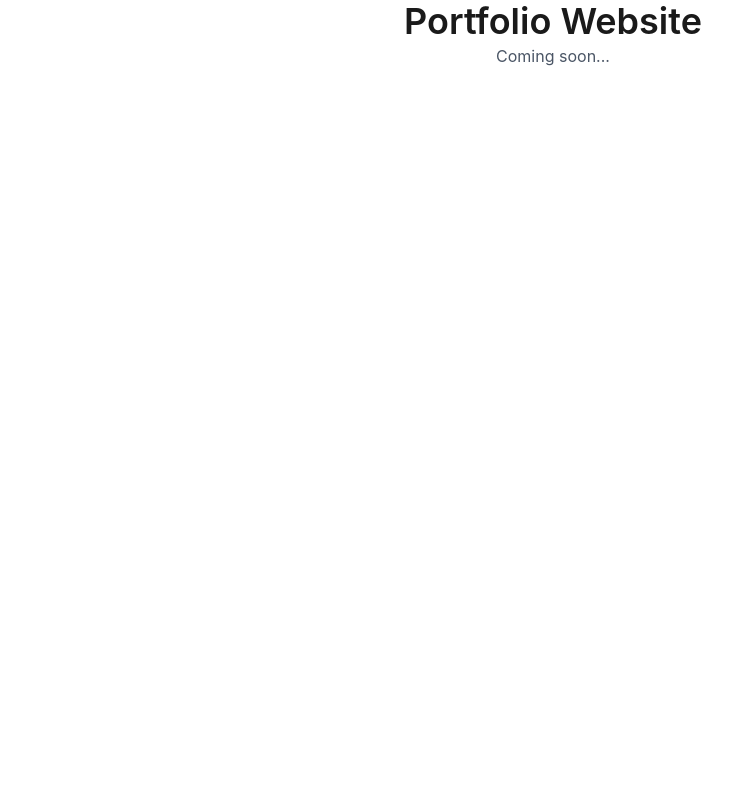
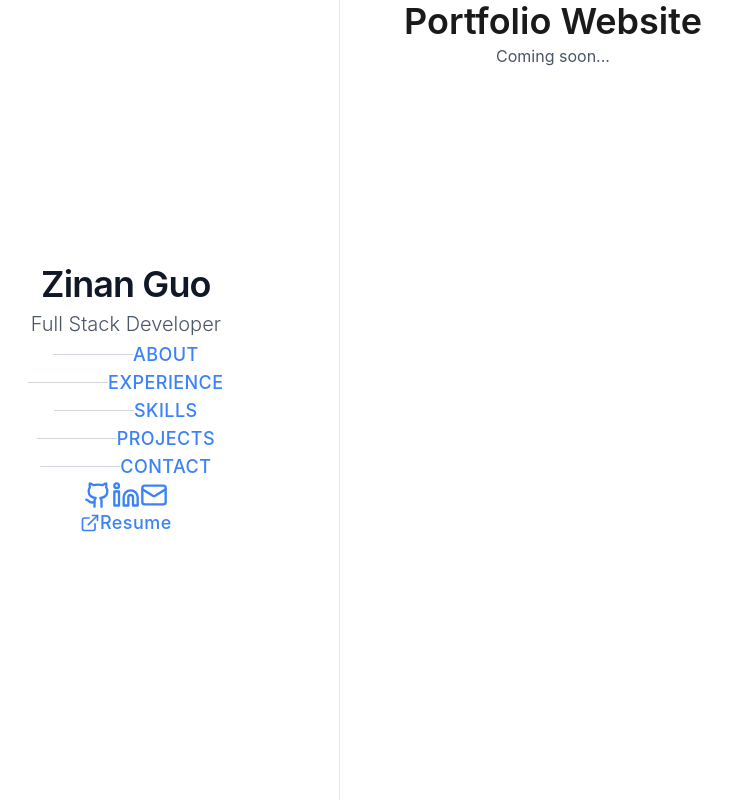
Before and after one commit to PinkGlove/portfolio, a Next.js app: page / in a window 1280 px wide. Shown: the whole page, without its empty margins (87-819 px from the left). Built offline with nearby package versions, Linux system fonts and the light colour scheme.

Commit message:
Add content of sidebar without styles

```diff
--- a/src/app/page.tsx
+++ b/src/app/page.tsx
@@ -1,7 +1,10 @@
+import Sidebar from '@/components/layout/Sidebar';
+
 export default function Home() {
   return (
     <div className="min-h-screen">
-      <main>
+      <Sidebar />
+      <main className="lg:ml-2/5 xl:ml-1/3">
         <h1 className="text-4xl font-bold text-center pt-20">
           Portfolio Website
         </h1>
--- a/src/components/layout/Sidebar.tsx
+++ b/src/components/layout/Sidebar.tsx
@@ -1,8 +1,85 @@
+import { Github, Linkedin, Mail, ExternalLink } from 'lucide-react';
+
+const navigationItems = [
+  { name: 'About', href: '#about' },
+  { name: 'Experience', href: '#experience' },
+  { name: 'Skills', href: '#skills' },
+  { name: 'Projects', href: '#projects' },
+  { name: 'Contact', href: '#contact' },
+];
+
+const socialLinks = [
+  { name: 'GitHub', href: 'https://github.com/PinkGlove', icon: Github },
+  { name: 'LinkedIn', href: 'https://linkedin.com/in/zinanguo', icon: Linkedin },
+  { name: 'Email', href: 'mailto:zinan.guo@example.com', icon: Mail },
+];
+
 export default function Sidebar() {
   return (
-    <aside>
-      <div>
-        Sidebar Component - Coming Soon
+    <aside
+      className="hidden lg:block fixed left-0 top-0 h-screen bg-white border-r border-gray-200 z-10 lg:w-2/5 xl:w-1/3"
+    >
+      <div className="flex flex-col h-full px-16 py-20 justify-center items-center text-center">
+        {/* Top Section - Name */}
+        <div className="mb-24">
+          <h1 className="text-4xl font-bold text-gray-900 mb-6 tracking-tight">
+            Zinan Guo
+          </h1>
+          <p className="text-xl text-gray-600 font-light">
+            Full Stack Developer
+          </p>
+        </div>
+
+        {/* Middle Section - Navigation Menu */}
+        <nav className="mb-24">
+          <ul className="space-y-12">
+            {navigationItems.map((item) => (
+              <li key={item.name}>
+                <a
+                  href={item.href}
+                  className="flex items-center justify-center text-gray-700 hover:text-blue-600 transition-all duration-300 group py-2"
+                >
+                  <span className="w-20 h-px bg-gray-300 group-hover:bg-blue-600 group-hover:w-28 transition-all duration-300 mr-8"></span>
+                  <span className="text-lg font-medium uppercase tracking-wide">
+                    {item.name}
+                  </span>
+                </a>
+              </li>
+            ))}
+          </ul>
+        </nav>
+
+        {/* Bottom Section - Social Icons */}
+        <div>
+          <div className="flex space-x-8 mb-8 justify-center">
+            {socialLinks.map((social) => {
+              const Icon = social.icon;
+              return (
+                <a
+                  key={social.name}
+                  href={social.href}
+                  target="_blank"
+                  rel="noopener noreferrer"
+                  className="text-gray-600 hover:text-blue-600 transition-all duration-300 transform hover:scale-110 p-2"
+                  aria-label={social.name}
+                >
+                  <Icon size={28} />
+                </a>
+              );
+            })}
+          </div>
+          <div className="flex justify-center">
+            <a
+              href="/resume.pdf"
+              target="_blank"
+              rel="noopener noreferrer"
+              className="inline-flex items-center text-lg text-gray-600 hover:text-blue-600 transition-all duration-300 font-medium py-2 px-4 rounded-lg hover:bg-gray-50"
+            >
+              <ExternalLink size={20} className="mr-4" />
+              <span className="tracking-wide">Resume</span>
+            </a>
+          </div>
+        </div>
       </div>
     </aside>
   );
```
